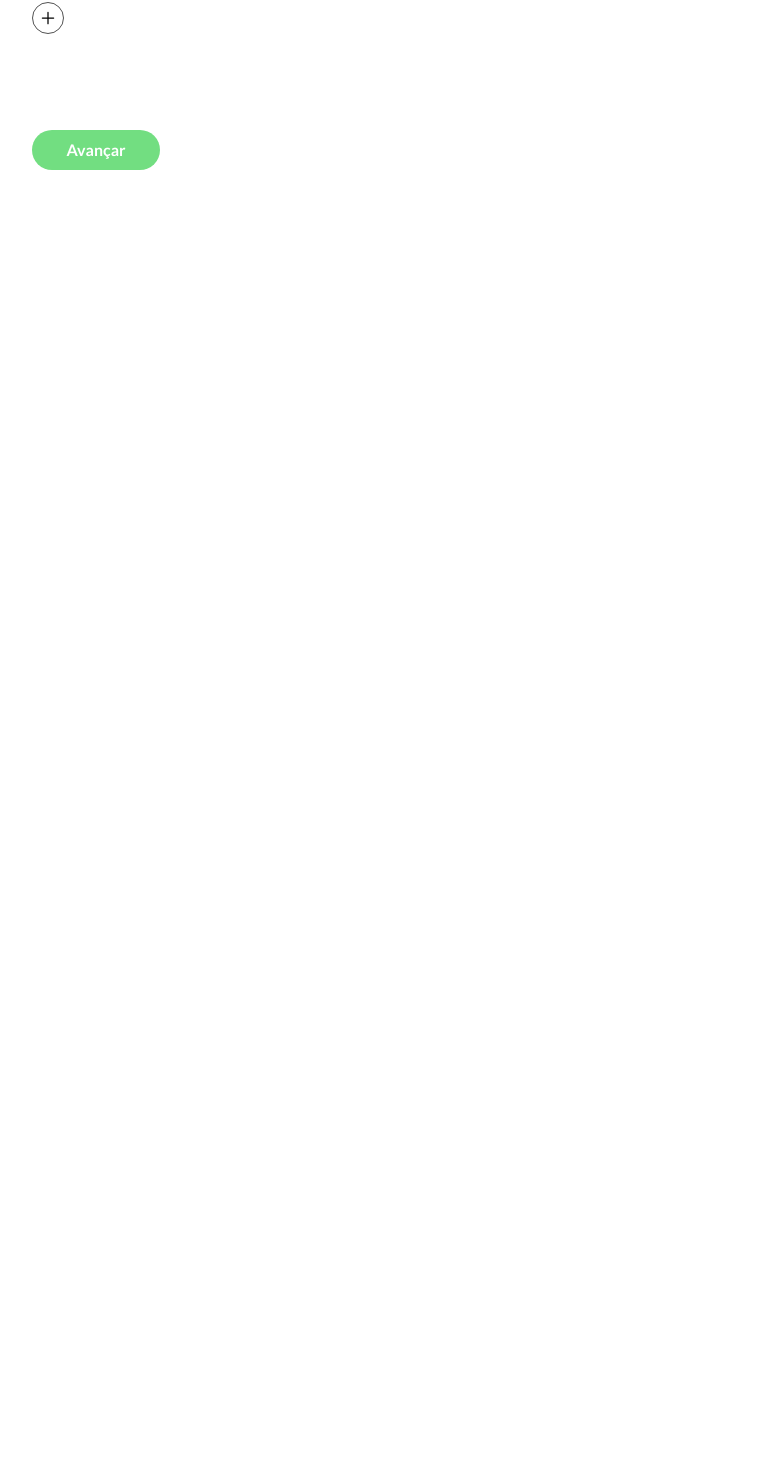
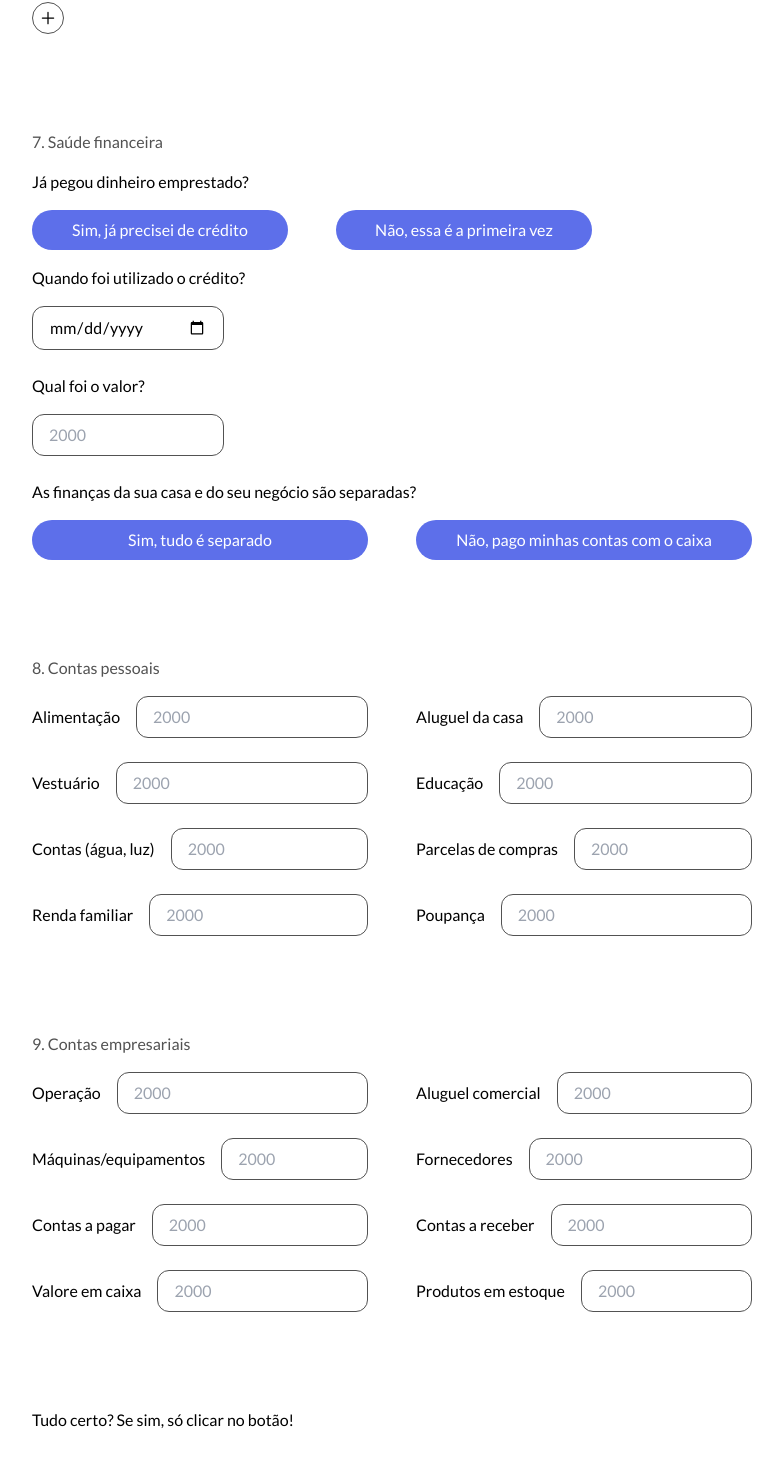
Before and after one commit to katsuragawaa/bndes-hack, a Next.js app: page /forms/business in a window 1280 px wide. Shown: the part 2514-3976 px from the top of the page, without its empty margins (248-1031 px from the left). Before the commit the page ends 3098 px from the top, so only its background shows below. Built offline with nearby package versions, Linux system fonts and the light colour scheme.

Commit message:
feat: finish business form

```diff
--- a/src/pages/forms/business.tsx
+++ b/src/pages/forms/business.tsx
@@ -104,6 +104,9 @@ const Business: NextPage<Record<string, string>> = ({
   const placeRef = useRef<HTMLDivElement>(null);
   const saleRef = useRef<HTMLDivElement>(null);
   const bestRef = useRef<HTMLDivElement>(null);
+  const financeRef = useRef<HTMLDivElement>(null);
+  const personalRef = useRef<HTMLDivElement>(null);
+  const businessRef = useRef<HTMLDivElement>(null);
 
   const scrollInto = (ref: RefObject<HTMLDivElement>) => {
     if (!ref.current) {
@@ -464,10 +467,235 @@ const Business: NextPage<Record<string, string>> = ({
             </div>
           </div>
 
+          <div className="mt-24 scroll-mt-72 text-neutral-600" ref={financeRef}>
+            7. Saúde financeira
+          </div>
+          <div className="mt-4 flex flex-col gap-6">
+            <div className="flex flex-col gap-4">
+              Já pegou dinheiro emprestado?
+              <div className="flex gap-12 text-center text-white">
+                <div className="w-64 cursor-pointer rounded-full bg-hack-blue-dark py-2">
+                  Sim, já precisei de crédito
+                </div>
+                <div className="w-64 cursor-pointer rounded-full bg-hack-blue-dark py-2">
+                  Não, essa é a primeira vez
+                </div>
+              </div>
+              <div className="flex flex-col gap-4">
+                Quando foi utilizado o crédito?
+                <input
+                  className="w-48 rounded-xl border border-neutral-600 py-2 px-4"
+                  type="date"
+                  onFocus={() => scrollInto(financeRef)}
+                />
+              </div>
+            </div>
+            <div className="flex flex-col gap-4">
+              Qual foi o valor?
+              <input
+                className="w-48 rounded-xl border border-neutral-600 py-2 px-4"
+                type="text"
+                placeholder="2000"
+                onFocus={() => scrollInto(financeRef)}
+              />
+            </div>
+            <div className="flex flex-col gap-4">
+              As finanças da sua casa e do seu negócio são separadas?
+              <div className="flex gap-12 text-center text-white">
+                <div className="w-full cursor-pointer rounded-full bg-hack-blue-dark py-2">
+                  Sim, tudo é separado
+                </div>
+                <div className="w-full cursor-pointer rounded-full bg-hack-blue-dark py-2">
+                  Não, pago minhas contas com o caixa
+                </div>
+              </div>
+            </div>
+          </div>
+
+          <div
+            className="mt-24 scroll-mt-72 text-neutral-600"
+            ref={personalRef}
+          >
+            8. Contas pessoais
+          </div>
+          <div className="mt-4 flex flex-col gap-6">
+            <div className="flex gap-12">
+              <div className="flex flex-1 items-center gap-4">
+                <div className="flex-4">Alimentação</div>
+                <input
+                  className="w-full flex-1 rounded-xl border border-neutral-600 py-2 px-4"
+                  type="text"
+                  placeholder="2000"
+                  onFocus={() => scrollInto(personalRef)}
+                />
+              </div>
+              <div className="flex flex-1 items-center gap-4">
+                <div className="flex-4">Aluguel da casa</div>
+                <input
+                  className="w-full flex-1 rounded-xl border border-neutral-600 py-2 px-4"
+                  type="text"
+                  placeholder="2000"
+                  onFocus={() => scrollInto(personalRef)}
+                />
+              </div>
+            </div>
+            <div className="flex gap-12">
+              <div className="flex flex-1 items-center gap-4">
+                <div className="flex-4">Vestuário</div>
+                <input
+                  className="w-full flex-1 rounded-xl border border-neutral-600 py-2 px-4"
+                  type="text"
+                  placeholder="2000"
+                  onFocus={() => scrollInto(personalRef)}
+                />
+              </div>
+              <div className="flex flex-1 items-center gap-4">
+                <div className="flex-4">Educação</div>
+                <input
+                  className="w-full flex-1 rounded-xl border border-neutral-600 py-2 px-4"
+                  type="text"
+                  placeholder="2000"
+                  onFocus={() => scrollInto(personalRef)}
+                />
+              </div>
+            </div>
+            <div className="flex gap-12">
+              <div className="flex flex-1 items-center gap-4">
+                <div className="flex-4">Contas (água, luz)</div>
+                <input
+                  className="w-full flex-1 rounded-xl border border-neutral-600 py-2 px-4"
+                  type="text"
+                  placeholder="2000"
+                  onFocus={() => scrollInto(personalRef)}
+                />
+              </div>
+              <div className="flex flex-1 items-center gap-4">
+                <div className="flex-4">Parcelas de compras</div>
+                <input
+                  className="w-full flex-1 rounded-xl border border-neutral-600 py-2 px-4"
+                  type="text"
+                  placeholder="2000"
+                  onFocus={() => scrollInto(personalRef)}
+                />
+              </div>
+            </div>
+            <div className="flex gap-12">
+              <div className="flex flex-1 items-center gap-4">
+                <div className="flex-4">Renda familiar</div>
+                <input
+                  className="w-full flex-1 rounded-xl border border-neutral-600 py-2 px-4"
+                  type="text"
+                  placeholder="2000"
+                  onFocus={() => scrollInto(personalRef)}
+                />
+              </div>
+              <div className="flex flex-1 items-center gap-4">
+                <div className="flex-4">Poupança</div>
+                <input
+                  className="w-full flex-1 rounded-xl border border-neutral-600 py-2 px-4"
+                  type="text"
+                  placeholder="2000"
+                  onFocus={() => scrollInto(personalRef)}
+                />
+              </div>
+            </div>
+          </div>
+
+          <div
+            className="mt-24 scroll-mt-72 text-neutral-600"
+            ref={businessRef}
+          >
+            9. Contas empresariais
+          </div>
+          <div className="mt-4 flex flex-col gap-6">
+            <div className="flex gap-12">
+              <div className="flex flex-1 items-center gap-4">
+                <div className="flex-4">Operação</div>
+                <input
+                  className="w-full flex-1 rounded-xl border border-neutral-600 py-2 px-4"
+                  type="text"
+                  placeholder="2000"
+                  onFocus={() => scrollInto(businessRef)}
+                />
+              </div>
+              <div className="flex flex-1 items-center gap-4">
+                <div className="flex-4">Aluguel comercial</div>
+                <input
+                  className="w-full flex-1 rounded-xl border border-neutral-600 py-2 px-4"
+                  type="text"
+                  placeholder="2000"
+                  onFocus={() => scrollInto(businessRef)}
+                />
+              </div>
+            </div>
+            <div className="flex gap-12">
+              <div className="flex flex-1 items-center gap-4">
+                <div className="flex-4">Máquinas/equipamentos</div>
+                <input
+                  className="w-full flex-1 rounded-xl border border-neutral-600 py-2 px-4"
+                  type="text"
+                  placeholder="2000"
+                  onFocus={() => scrollInto(businessRef)}
+                />
+              </div>
+              <div className="flex flex-1 items-center gap-4">
+                <div className="flex-4">Fornecedores</div>
+                <input
+                  className="w-full flex-1 rounded-xl border border-neutral-600 py-2 px-4"
+                  type="text"
+                  placeholder="2000"
+                  onFocus={() => scrollInto(businessRef)}
+                />
+              </div>
+            </div>
+            <div className="flex gap-12">
+              <div className="flex flex-1 items-center gap-4">
+                <div className="flex-4">Contas a pagar</div>
+                <input
+                  className="w-full flex-1 rounded-xl border border-neutral-600 py-2 px-4"
+                  type="text"
+                  placeholder="2000"
+                  onFocus={() => scrollInto(businessRef)}
+                />
+              </div>
+              <div className="flex flex-1 items-center gap-4">
+                <div className="flex-4">Contas a receber</div>
+                <input
+                  className="w-full flex-1 rounded-xl border border-neutral-600 py-2 px-4"
+                  type="text"
+                  placeholder="2000"
+                  onFocus={() => scrollInto(businessRef)}
+                />
+              </div>
+            </div>
+            <div className="flex gap-12">
+              <div className="flex flex-1 items-center gap-4">
+                <div className="flex-4">Valore em caixa</div>
+                <input
+                  className="w-full flex-1 rounded-xl border border-neutral-600 py-2 px-4"
+                  type="text"
+                  placeholder="2000"
+                  onFocus={() => scrollInto(businessRef)}
+                />
+              </div>
+              <div className="flex flex-1 items-center gap-4">
+                <div className="flex-4">Produtos em estoque</div>
+                <input
+                  className="w-full flex-1 rounded-xl border border-neutral-600 py-2 px-4"
+                  type="text"
+                  placeholder="2000"
+                  onFocus={() => scrollInto(businessRef)}
+                />
+              </div>
+            </div>
+          </div>
+
+          <div className="mt-24">Tudo certo? Se sim, só clicar no botão!</div>
+
           <input
-            className="mt-24 mb-[calc(100vh-450px)] h-10 w-32 cursor-pointer rounded-full bg-hack-green font-bold text-white"
+            className="mt-8 mb-[calc(100vh-450px)] h-10 w-48 cursor-pointer rounded-full bg-hack-green font-bold text-white"
             type="submit"
-            value="Avançar"
+            value="Próximo passo!"
           />
         </form>
       </main>
--- a/src/pages/forms/personal.tsx
+++ b/src/pages/forms/personal.tsx
@@ -132,9 +132,9 @@ const Personal: NextPage = () => {
           </div>
 
           <input
-            className="mt-24 mb-[calc(100vh-450px)] h-10 w-32 cursor-pointer rounded-full bg-hack-green font-bold text-white"
+            className="mt-24 mb-[calc(100vh-450px)] h-10 w-48 cursor-pointer rounded-full bg-hack-green font-bold text-white"
             type="submit"
-            value="Avançar"
+            value="Vamos lá!"
           />
         </form>
       </main>
```
